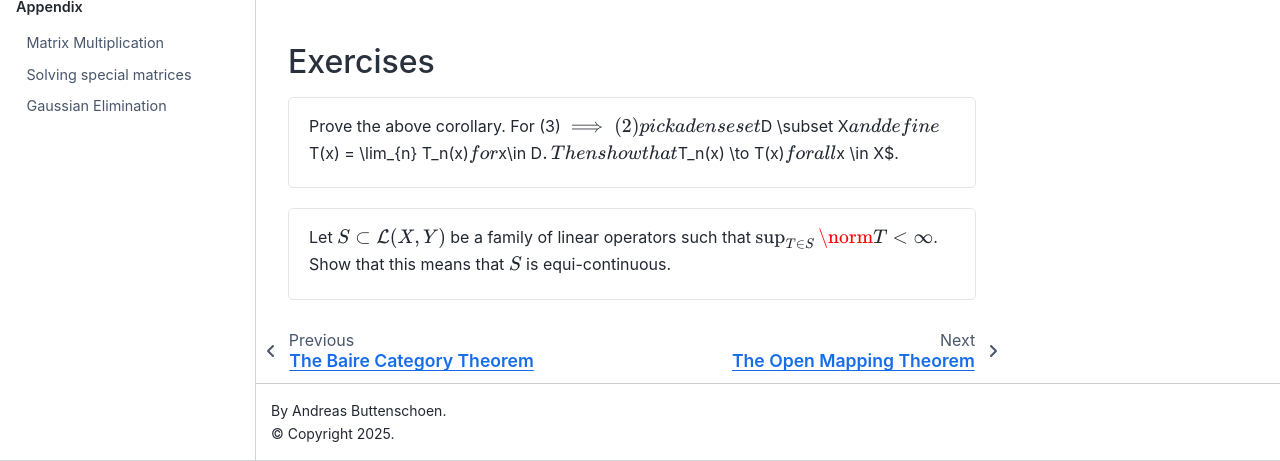
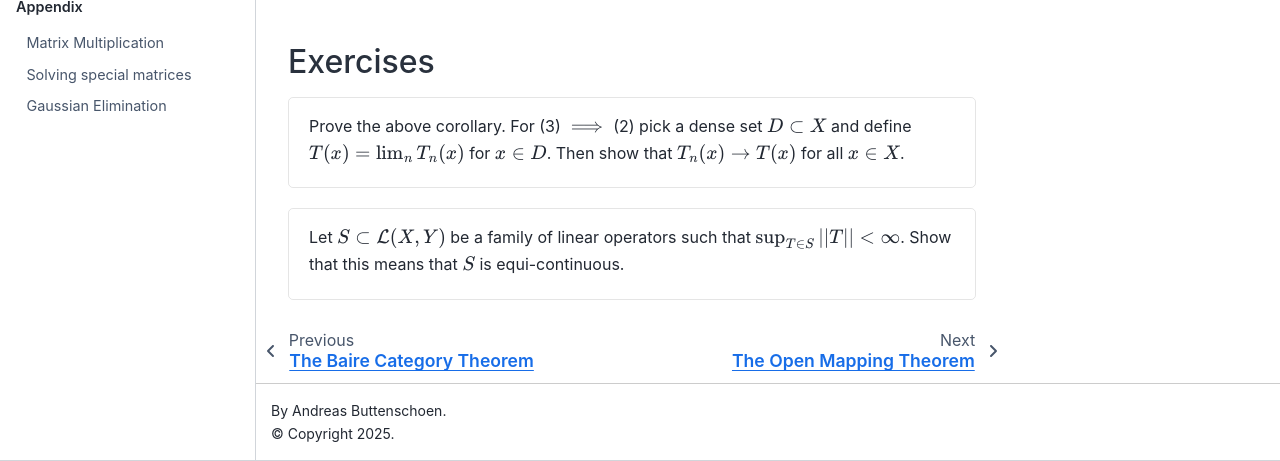
Before and after one commit to adrs0049/MATH725, a Jupyter Book: the page built from lops/banach-steinhaus.md, in a window 1280 px wide and 1043 px high. Shown: the part 582-1043 px from the top of the window. Built offline with Jupyter Book 1.0.4 settings and Sphinx 7.4.7 and the Sphinx Book theme 1.1.4, drawn with Linux system fonts in a browser that asks for light colours; pages that are not in the unit, such as notebooks, are missing from menus.

Commit message:
fix formatting.

````diff
--- a/lops/banach-steinhaus.md
+++ b/lops/banach-steinhaus.md
@@ -97,7 +97,7 @@ Homework.
 
 ```{div} exercise
 
-Prove the above corollary. For (3) $\implies (2) pick a dense set $D \subset X$ and define $T(x) = \lim_{n} T_n(x)$
+Prove the above corollary. For (3) $\implies$ (2) pick a dense set $D \subset X$ and define $T(x) = \lim_{n} T_n(x)$
 for $x\in D$. Then show that $T_n(x) \to T(x)$ for all $x \in X$.
 
 
@@ -106,6 +106,6 @@ for $x\in D$. Then show that $T_n(x) \to T(x)$ for all $x \in X$.
 ```{div} exercise
 
 Let $S \subset \mathcal{L}(X, Y)$ be a family of linear operators
-such that $\sup_{T \in S} \norm{T} < \infty$. Show that this means that $S$ is equi-continuous.
+such that $\sup_{T \in S} ||T|| < \infty$. Show that this means that $S$ is equi-continuous.
 
 ```
````
Also changed, not shown: lops/lops.md (+1 -1 lines).
